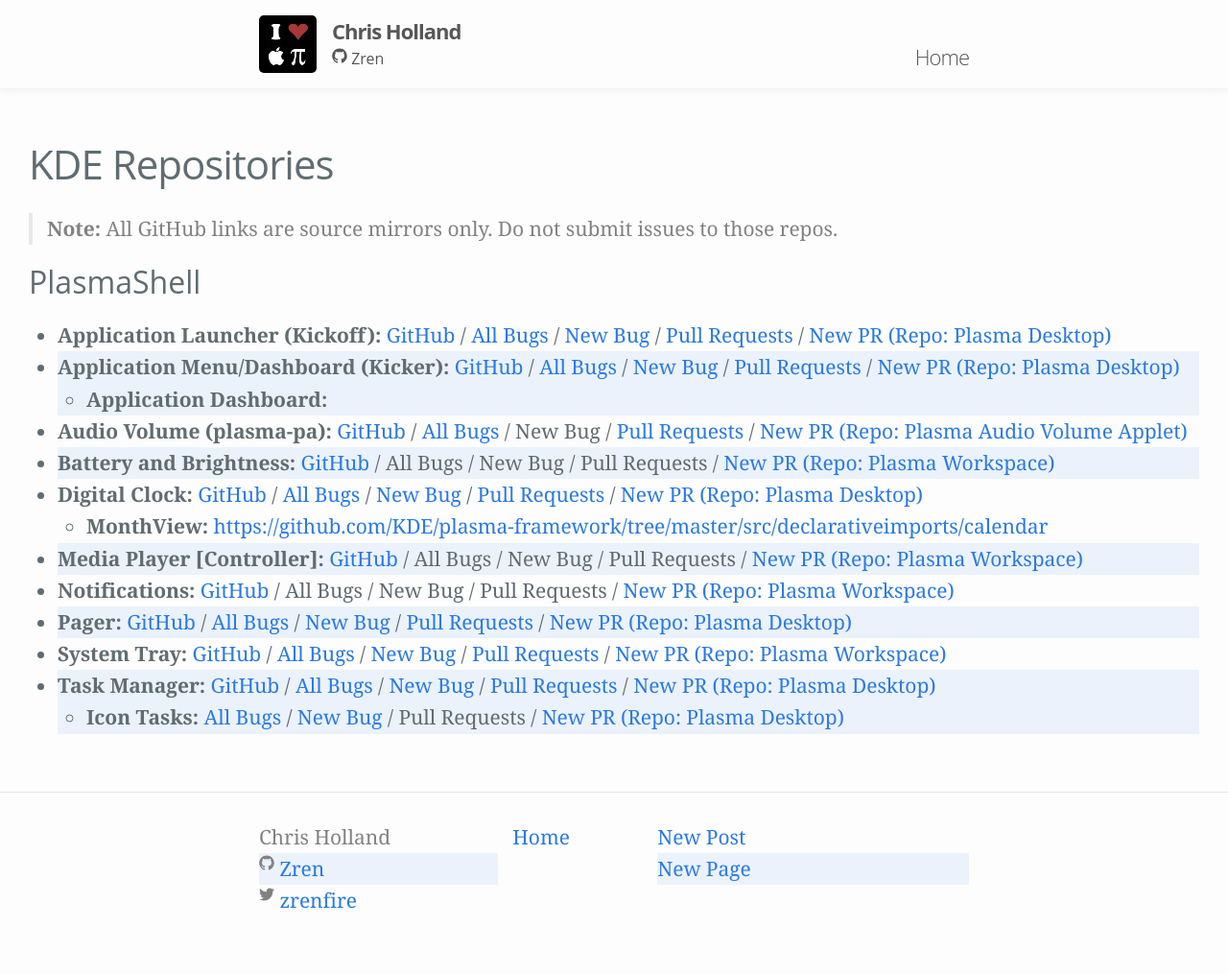
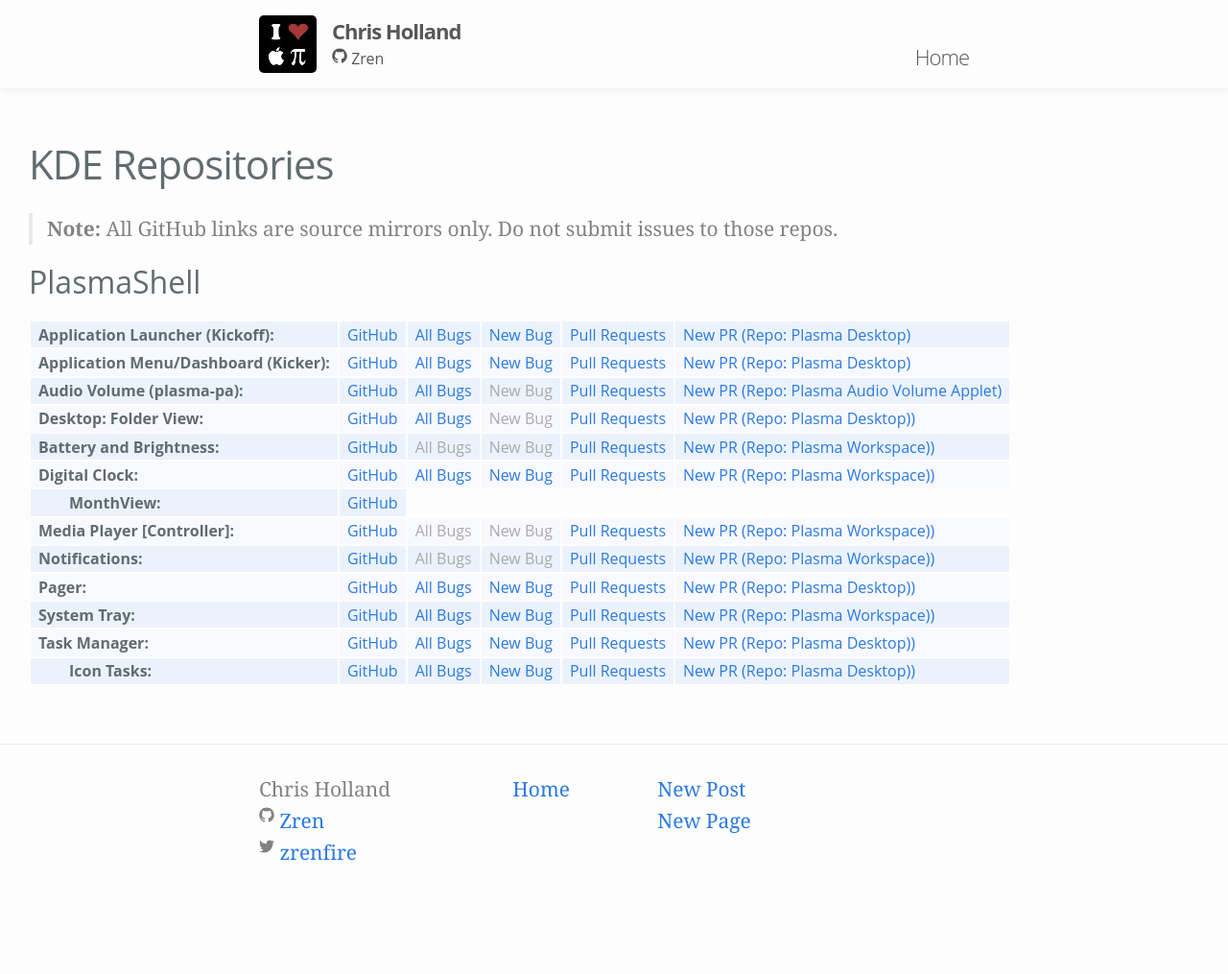
Before and after one commit to Zren/zren.github.io, a Jekyll site: the page built from kde_repos.md, in a window 1280 px wide. Shown: the whole page at 96% size. Built offline with Jekyll 4.4.1, drawn with Linux system fonts in a browser that asks for light colours; after the commit the page ends 965 px from its top, so only the background shows below that.

Commit message:
Change the repo list into a table. Add Folder View links.

```diff
--- a/kde_repos.md
+++ b/kde_repos.md
@@ -6,16 +6,34 @@
 
 <style type="text/css">
 .page-content .wrapper {
-    max-width: -webkit-calc(100vw - (30px * 2));
-    max-width: calc(100vw - (30px * 2));
+	max-width: -webkit-calc(100vw - (30px * 2));
+	max-width: calc(100vw - (30px * 2));
 }
-li a {
-    display: inline-block;
+.repolist td {
+	padding: 0.1em 0.5em;
 }
-li:nth-of-type(2n) {
-    background: #ebf2fb;
+.repolist tr:nth-of-type(2n-1) td {
+	background: #ebf2fb;
+}
+.repolist tr:nth-of-type(2n) td {
+	background: #f8f8ff;
+}
+.repolist td:nth-of-type(1) {
+	font-weight: bold;
+}
+.repolist tr.indent td:nth-of-type(1):before {
+	display: inline-block;
+	content: "";
+	width: 2em;
+}
+.repolist td:nth-of-type(1):after {
+	content: ":";
+}
+.repolist td a:not([href]) {
+	color: #aaa;
 }
 </style>
+
 
 > **Note:** All GitHub links are source mirrors only. Do not submit issues to those repos.
 
@@ -28,17 +46,105 @@
 {% assign phabDiffsWorkspace = 'https://phabricator.kde.org/differential/query/stR7aMSmxBU./#R' %}
 {% assign phabNewDiff = 'https://phabricator.kde.org/differential/diff/create/' %}
 
-
-* **Application Launcher (Kickoff):** [GitHub](https://github.com/KDE/plasma-desktop/blob/master/applets/kickoff/) / [All Bugs]({{kdeBugList}}product=plasmashell&component=Application%20Launcher%20%28Kickoff%29&list_id=1406061) / [New Bug]({{kdeNewBug}}product=plasmashell&component=Application%20Launcher%20%28Kickoff%29) / [Pull Requests]({{phabDiffsDesktop}}) / [New PR (Repo: Plasma Desktop)]({{phabNewDiff}})
-* **Application Menu/Dashboard (Kicker):** [GitHub](https://github.com/KDE/plasma-desktop/blob/master/applets/kicker/) / [All Bugs]({{kdeBugList}}product=plasmashell&component=Application%20Menu%20%28Kicker%29&list_id=1406061) / [New Bug]({{kdeNewBug}}product=plasmashell&component=Application%20Menu%20%28Kicker%29) / [Pull Requests]({{phabDiffsDesktop}}) / [New PR (Repo: Plasma Desktop)]({{phabNewDiff}})
-    * **Application Dashboard:**
-* **Audio Volume (plasma-pa):** [GitHub](https://github.com/KDE/plasma-pa) / [All Bugs]({{kdeBugList}}product=plasma-pa&list_id=1406062) / New Bug / [Pull Requests]({{phabDiffs}}NlM7ES4ji2UX/#R) / [New PR (Repo: Plasma Audio Volume Applet)]({{phabNewDiff}})
-* **Battery and Brightness:** [GitHub](https://github.com/KDE/plasma-workspace/tree/master/applets/batterymonitor) / All Bugs / New Bug / Pull Requests / [New PR (Repo: Plasma Workspace)]({{phabNewDiff}})
-* **Digital Clock:** [GitHub](https://github.com/KDE/plasma-desktop/blob/master/applets/kicker/) / [All Bugs]({{kdeBugList}}product=plasmashell&component=Digital%20Clock&list_id=1406061) / [New Bug]({{kdeNewBug}}product=plasmashell&component=Digital%20Clock) / [Pull Requests]({{phabDiffsWorkspace}}) / [New PR (Repo: Plasma Desktop)]({{phabNewDiff}})
-    * **MonthView:** <https://github.com/KDE/plasma-framework/tree/master/src/declarativeimports/calendar>
-* **Media Player [Controller]:** [GitHub](https://github.com/KDE/plasma-workspace/tree/master/applets/mediacontroller) / All Bugs / New Bug / Pull Requests / [New PR (Repo: Plasma Workspace)]({{phabNewDiff}})
-* **Notifications:** [GitHub](https://github.com/KDE/plasma-workspace/tree/master/applets/notifications) / All Bugs / New Bug / Pull Requests / [New PR (Repo: Plasma Workspace)]({{phabNewDiff}})
-* **Pager:** [GitHub](https://github.com/KDE/plasma-desktop/blob/master/applets/pager/) / [All Bugs]({{kdeBugList}}product=plasmashell&component=Pager&list_id=1411058) / [New Bug]({{kdeNewBug}}product=plasmashell&component=Pager) / [Pull Requests]({{phabDiffsDesktop}}) / [New PR (Repo: Plasma Desktop)]({{phabNewDiff}})
-* **System Tray:** [GitHub](https://github.com/KDE/plasma-workspace/tree/master/applets/systemtray/) / [All Bugs]({{kdeBugList}}product=plasmashell&component=System%20Tray&list_id=1408524) / [New Bug]({{kdeNewBug}}product=plasmashell&component=System%20Tray) / [Pull Requests]({{phabDiffsWorkspace}}) / [New PR (Repo: Plasma Workspace)]({{phabNewDiff}})
-* **Task Manager:** [GitHub](https://github.com/KDE/plasma-desktop/blob/master/applets/taskmanager/) / [All Bugs]({{kdeBugList}}product=plasmashell&component=Task%20Manager&list_id=1407534) / [New Bug]({{kdeNewBug}}product=plasmashell&component=Task%20Manager) / [Pull Requests]({{phabDiffsDesktop}}) / [New PR (Repo: Plasma Desktop)]({{phabNewDiff}})
-    * **Icon Tasks:** [All Bugs]({{kdeBugList}}product=plasmashell&component=Icons-only%20Task%20Manager&list_id=1407535) / [New Bug]({{kdeNewBug}}product=plasmashell&component=Icons-only%20Task%20Manager) / Pull Requests / [New PR (Repo: Plasma Desktop)]({{phabNewDiff}})
+<table class="repolist">
+	<tr>
+		<td>Application Launcher (Kickoff)</td>
+		<td><a href="https://github.com/KDE/plasma-desktop/blob/master/applets/kickoff/">GitHub</a></td>
+		<td><a href="{{kdeBugList}}product=plasmashell&component=Application%20Launcher%20%28Kickoff%29&list_id=1406061">All Bugs</a></td>
+		<td><a href="{{kdeNewBug}}product=plasmashell&component=Application%20Launcher%20%28Kickoff%29">New Bug</a></td>
+		<td><a href="{{phabDiffsDesktop}}">Pull Requests</a></td>
+		<td><a href="{{phabNewDiff}}">New PR (Repo: Plasma Desktop)</a></td>
+	</tr>
+	<tr>
+		<td>Application Menu/Dashboard (Kicker)</td>
+		<td><a href="https://github.com/KDE/plasma-desktop/blob/master/applets/kicker/">GitHub</a></td>
+		<td><a href="{{kdeBugList}}product=plasmashell&component=Application%20Menu%20%28Kicker%29&list_id=1406061">All Bugs</a></td>
+		<td><a href="{{kdeNewBug}}product=plasmashell&component=Application%20Menu%20%28Kicker%29">New Bug</a></td>
+		<td><a href="{{phabDiffsDesktop}}">Pull Requests</a></td>
+		<td><a href="{{phabNewDiff}}">New PR (Repo: Plasma Desktop)</a></td>
+	</tr>
+	<tr>
+		<td>Audio Volume (plasma-pa)</td>
+		<td><a href="https://github.com/KDE/plasma-pa">GitHub</a></td>
+		<td><a href="{{kdeBugList}}product=plasma-pa&list_id=1406062">All Bugs</a></td>
+		<td><a>New Bug</a></td>
+		<td><a href="{{phabDiffs}}NlM7ES4ji2UX/#R">Pull Requests</a></td>
+		<td><a href="{{phabNewDiff}}">New PR (Repo: Plasma Audio Volume Applet)</a></td>
+	</tr>
+	<tr>
+		<td>Desktop: Folder View</td>
+		<td><a href="https://github.com/KDE/plasma-desktop/tree/master/containments/desktop/">GitHub</a></td>
+		<td><a href="{{kdeBugList}}product=plasmashell&component=Folder&list_id=1417574">All Bugs</a></td>
+		<td><a>New Bug</a></td>
+		<td><a href="{{phabDiffsDesktop}}">Pull Requests</a></td>
+		<td><a href="{{phabNewDiff}}">New PR (Repo: Plasma Desktop))</a></td>
+	</tr>
+	<tr>
+		<td>Battery and Brightness</td>
+		<td><a href="https://github.com/KDE/plasma-workspace/tree/master/applets/batterymonitor">GitHub</a></td>
+		<td><a>All Bugs</a></td>
+		<td><a>New Bug</a></td>
+		<td><a href="{{phabDiffsWorkspace}}">Pull Requests</a></td>
+		<td><a href="{{phabNewDiff}}">New PR (Repo: Plasma Workspace))</a></td>
+	</tr>
+	<tr>
+		<td>Digital Clock</td>
+		<td><a href="https://github.com/KDE/plasma-workspace/tree/master/applets/digital-clock">GitHub</a></td>
+		<td><a href="{{kdeBugList}}product=plasmashell&component=Digital%20Clock&list_id=1406061">All Bugs</a></td>
+		<td><a href="{{kdeNewBug}}product=plasmashell&component=Digital%20Clock">New Bug</a></td>
+		<td><a href="{{phabDiffsWorkspace}}">Pull Requests</a></td>
+		<td><a href="{{phabNewDiff}}">New PR (Repo: Plasma Workspace))</a></td>
+	</tr>
+	<tr class="indent">
+		<td>MonthView</td>
+		<td><a href="https://github.com/KDE/plasma-framework/tree/master/src/declarativeimports/calendar">GitHub</a></td>
+	</tr>
+	<tr>
+		<td>Media Player [Controller]</td>
+		<td><a href="https://github.com/KDE/plasma-workspace/tree/master/applets/mediacontroller">GitHub</a></td>
+		<td><a>All Bugs</a></td>
+		<td><a>New Bug</a></td>
+		<td><a href="{{phabDiffsWorkspace}}">Pull Requests</a></td>
+		<td><a href="{{phabNewDiff}}">New PR (Repo: Plasma Workspace))</a></td>
+	</tr>
+	<tr>
+		<td>Notifications</td>
+		<td><a href="https://github.com/KDE/plasma-workspace/tree/master/applets/notifications">GitHub</a></td>
+		<td><a>All Bugs</a></td>
+		<td><a>New Bug</a></td>
+		<td><a href="{{phabDiffsWorkspace}}">Pull Requests</a></td>
+		<td><a href="{{phabNewDiff}}">New PR (Repo: Plasma Workspace))</a></td>
+	</tr>
+	<tr>
+		<td>Pager</td>
+		<td><a href="https://github.com/KDE/plasma-desktop/blob/master/applets/pager">GitHub</a></td>
+		<td><a href="{{kdeBugList}}product=plasmashell&component=Pager&list_id=1411058">All Bugs</a></td>
+		<td><a href="{{kdeNewBug}}product=plasmashell&component=Pager">New Bug</a></td>
+		<td><a href="{{phabDiffsDesktop}}">Pull Requests</a></td>
+		<td><a href="{{phabNewDiff}}">New PR (Repo: Plasma Desktop))</a></td>
+	</tr>
+	<tr>
+		<td>System Tray</td>
+		<td><a href="https://github.com/KDE/plasma-workspace/tree/master/applets/systemtray">GitHub</a></td>
+		<td><a href="{{kdeBugList}}product=plasmashell&component=System%20Tray&list_id=1408524">All Bugs</a></td>
+		<td><a href="{{kdeNewBug}}product=plasmashell&component=System%20Tray">New Bug</a></td>
+		<td><a href="{{phabDiffsWorkspace}}">Pull Requests</a></td>
+		<td><a href="{{phabNewDiff}}">New PR (Repo: Plasma Workspace))</a></td>
+	</tr>
+	<tr>
+		<td>Task Manager</td>
+		<td><a href="https://github.com/KDE/plasma-desktop/blob/master/applets/taskmanager">GitHub</a></td>
+		<td><a href="{{kdeBugList}}product=plasmashell&component=Task%20Manager&list_id=1407534">All Bugs</a></td>
+		<td><a href="{{kdeNewBug}}product=plasmashell&component=Task%20Manager">New Bug</a></td>
+		<td><a href="{{phabDiffsDesktop}}">Pull Requests</a></td>
+		<td><a href="{{phabNewDiff}}">New PR (Repo: Plasma Desktop))</a></td>
+	</tr>
+	<tr class="indent">
+		<td>Icon Tasks</td>
+		<td><a href="https://github.com/KDE/plasma-desktop/blob/master/applets/taskmanager">GitHub</a></td>
+		<td><a href="{{kdeBugList}}product=plasmashell&component=Icons-only%20Task%20Manager&list_id=1407535">All Bugs</a></td>
+		<td><a href="{{kdeNewBug}}product=plasmashell&component=Icons-only%20Task%20Manager">New Bug</a></td>
+		<td><a href="{{phabDiffsDesktop}}">Pull Requests</a></td>
+		<td><a href="{{phabNewDiff}}">New PR (Repo: Plasma Desktop))</a></td>
+	</tr>
+</table>
```
